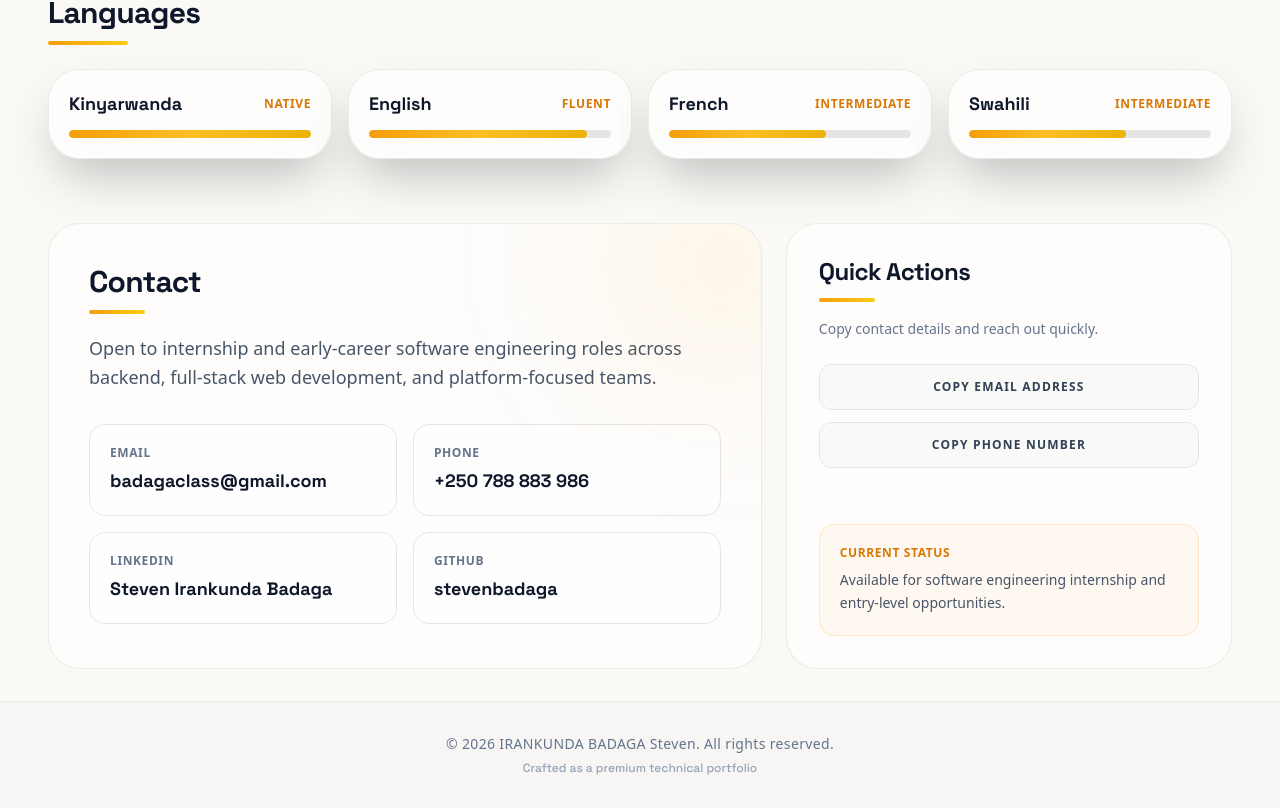
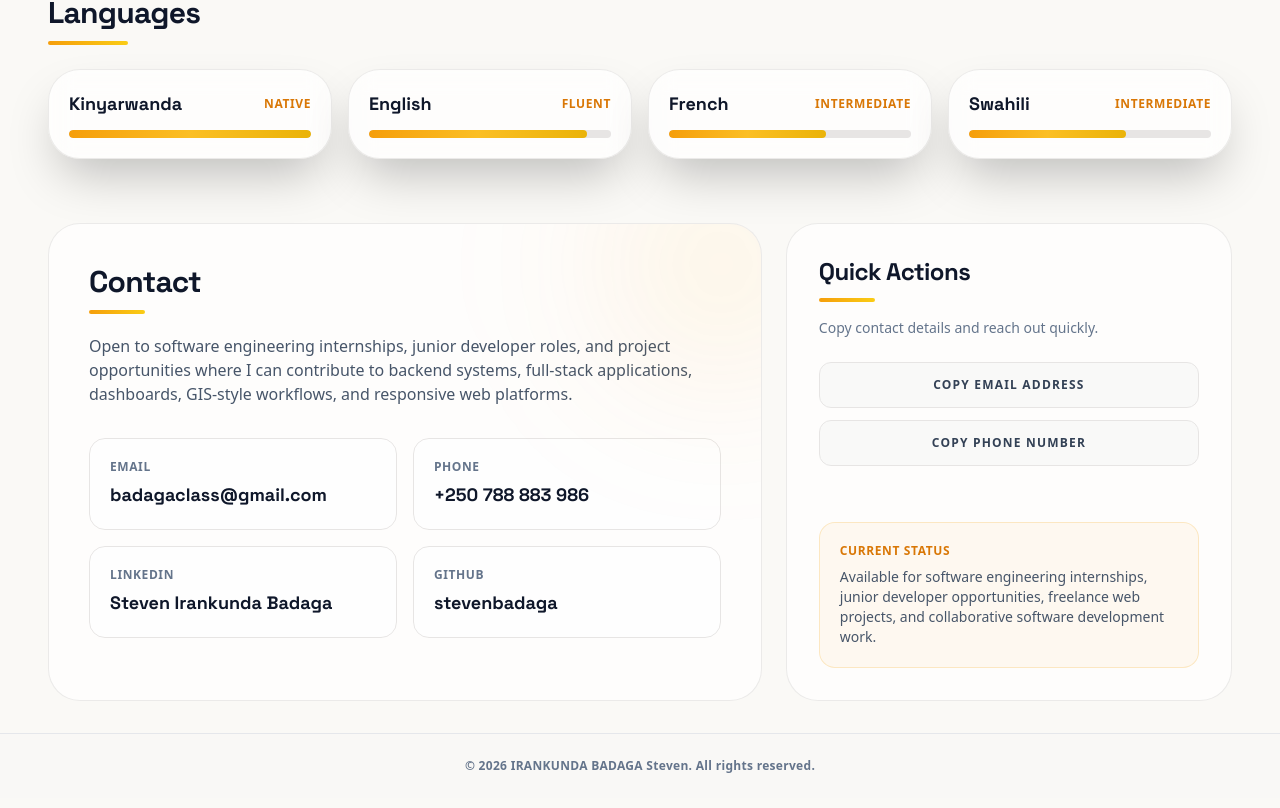
Before and after one commit to stevenbadaga/Personal-Portfolio, a React (Vite) app: page / in a window 1280 px wide. Shown: the part 3548-4356 px from the top of the page. Built offline with nearby package versions, Linux system fonts and the light colour scheme.

Commit message:
Update Contact section wording, add clipboard copy fallbacks, and remove footer tagline

```diff
--- a/src/App.jsx
+++ b/src/App.jsx
@@ -203,6 +203,21 @@ function App() {
 
   const handleCopy = async (value, successText) => {
     if (!navigator.clipboard) {
+      try {
+        const textArea = document.createElement("textarea");
+        textArea.value = value;
+        textArea.style.position = "fixed";
+        textArea.style.opacity = "0";
+        document.body.appendChild(textArea);
+        textArea.focus();
+        textArea.select();
+        document.execCommand("copy");
+        document.body.removeChild(textArea);
+        setCopyMessage(successText);
+        window.setTimeout(() => setCopyMessage(""), 1800);
+      } catch (err) {
+        setCopyMessage("");
+      }
       return;
     }
 
@@ -753,9 +768,8 @@ function App() {
               <h2 className="font-display text-3xl font-bold tracking-tight text-slate-900 dark:text-white">Contact</h2>
               <div className="mt-2.5 h-1 w-14 rounded-full bg-gradient-to-r from-amber-500 to-yellow-400" />
 
-              <p className="mt-5 max-w-3xl text-lg leading-relaxed text-slate-600 dark:text-slate-300">
-                Open to internship and early-career software engineering roles across backend,
-                full-stack web development, and platform-focused teams.
+              <p className="mt-5 max-w-3xl text-sm sm:text-base leading-relaxed text-slate-600 dark:text-slate-300">
+                Open to software engineering internships, junior developer roles, and project opportunities where I can contribute to backend systems, full-stack applications, dashboards, GIS-style workflows, and responsive web platforms.
               </p>
 
               <div className="mt-8 grid gap-4 sm:grid-cols-2">
@@ -798,11 +812,12 @@ function App() {
             </article>
 
             {/* Quick Actions Card */}
-            <article className="rounded-[1.5rem] sm:rounded-[2rem] border border-stone-200/80 dark:border-slate-800 bg-white/70 dark:bg-slate-900/40 p-5 sm:p-8 lg:sticky lg:top-24 lg:h-fit transition-all duration-300">
+            <article className="rounded-[1.5rem] sm:rounded-[2rem] border border-stone-200/80 dark:border-slate-800 bg-white/70 dark:bg-slate-900/40 p-5 sm:p-8 lg:sticky lg:top-24 lg:h-fit transition-all duration-300 flex flex-col justify-between">
+              <div>
                 <h3 className="font-display text-2xl font-bold tracking-tight text-slate-900 dark:text-white">Quick Actions</h3>
                 <div className="mt-2.5 h-1 w-14 rounded-full bg-gradient-to-r from-amber-500 to-yellow-400" />
 
-              <p className="mt-4 text-sm text-slate-500 dark:text-slate-400 leading-relaxed">
+                <p className="mt-4 text-xs sm:text-sm text-slate-500 dark:text-slate-400 leading-relaxed">
                   Copy contact details and reach out quickly.
                 </p>
 
@@ -810,33 +825,34 @@ function App() {
                   <button
                     type="button"
                     onClick={() => handleCopy("badagaclass@gmail.com", "Email copied")}
-                  className="w-full rounded-xl border border-stone-200 dark:border-slate-800 bg-stone-100/55 dark:bg-slate-950/60 px-4 py-3.5 text-center text-xs font-bold uppercase tracking-widest text-slate-700 dark:text-slate-200 transition-all duration-300 hover:border-amber-500 hover:bg-stone-100 dark:hover:bg-slate-900/30 hover:text-slate-900 dark:hover:text-white"
+                    className="w-full rounded-xl border border-stone-200 dark:border-slate-800 bg-stone-100/55 dark:bg-slate-950/60 px-4 py-3.5 text-center text-xs font-bold uppercase tracking-widest text-slate-700 dark:text-slate-200 transition-all duration-300 hover:border-amber-500 hover:bg-stone-100 dark:hover:bg-slate-900/30 hover:text-slate-900 dark:hover:text-white focus:outline-none focus:ring-1 focus:ring-amber-500"
                   >
                     Copy Email Address
                   </button>
                   <button
                     type="button"
                     onClick={() => handleCopy("+250788883986", "Phone copied")}
-                  className="w-full rounded-xl border border-stone-200 dark:border-slate-800 bg-stone-100/55 dark:bg-slate-950/60 px-4 py-3.5 text-center text-xs font-bold uppercase tracking-widest text-slate-700 dark:text-slate-200 transition-all duration-300 hover:border-amber-500 hover:bg-stone-100 dark:hover:bg-slate-900/30 hover:text-slate-900 dark:hover:text-white"
+                    className="w-full rounded-xl border border-stone-200 dark:border-slate-800 bg-stone-100/55 dark:bg-slate-950/60 px-4 py-3.5 text-center text-xs font-bold uppercase tracking-widest text-slate-700 dark:text-slate-200 transition-all duration-300 hover:border-amber-500 hover:bg-stone-100 dark:hover:bg-slate-900/30 hover:text-slate-900 dark:hover:text-white focus:outline-none focus:ring-1 focus:ring-amber-500"
                   >
                     Copy Phone Number
                   </button>
                 </div>
 
                 <p
-                className="mt-4 min-h-6 text-center text-sm font-bold text-amber-600 dark:text-[#D4AF37]"
+                  className="mt-4 min-h-[24px] text-center text-xs font-bold text-amber-600 dark:text-[#D4AF37]"
                   aria-live="polite"
                   role="status"
                 >
                   {copyMessage}
                 </p>
+              </div>
 
               <div className="mt-4 rounded-2xl border border-amber-500/20 bg-amber-500/5 p-5">
                 <p className="text-xs font-bold uppercase tracking-wider text-amber-600 dark:text-[#D4AF37]">
                   Current Status
                 </p>
-                <p className="mt-2 text-sm leading-relaxed text-slate-600 dark:text-slate-300">
-                  Available for software engineering internship and entry-level opportunities.
+                <p className="mt-2 text-xs sm:text-sm leading-relaxed text-slate-600 dark:text-slate-300">
+                  Available for software engineering internships, junior developer opportunities, freelance web projects, and collaborative software development work.
                 </p>
               </div>
             </article>
@@ -845,9 +861,8 @@ function App() {
       </main>
 
       {/* Footer */}
-      <footer className="border-t border-stone-200/80 dark:border-slate-900 bg-stone-100/60 dark:bg-slate-950/80 py-8 text-center text-slate-500 text-sm transition-colors duration-300">
-        <p className="font-medium tracking-wide">&copy; {currentYear} IRANKUNDA BADAGA Steven. All rights reserved.</p>
-        <p className="mt-1.5 text-xs text-slate-400 dark:text-slate-600 font-display">Crafted as a premium technical portfolio</p>
+      <footer className="border-t border-stone-205/60 dark:border-slate-900 bg-stone-100/30 dark:bg-slate-950/80 py-6 text-center text-slate-500 text-xs transition-colors duration-300">
+        <p className="font-semibold tracking-wide">&copy; {currentYear} IRANKUNDA BADAGA Steven. All rights reserved.</p>
       </footer>
 
       {/* Back to Top */}
```
Lines whose indentation alone changed are shown as unchanged.
